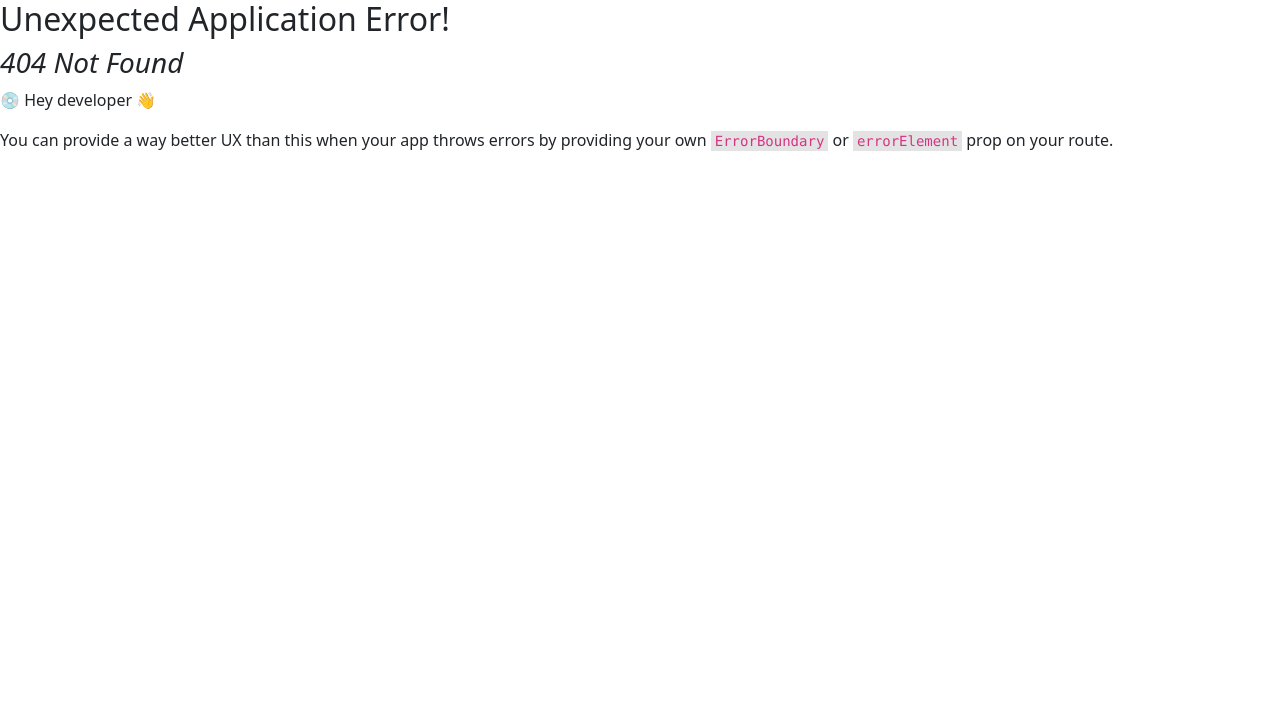
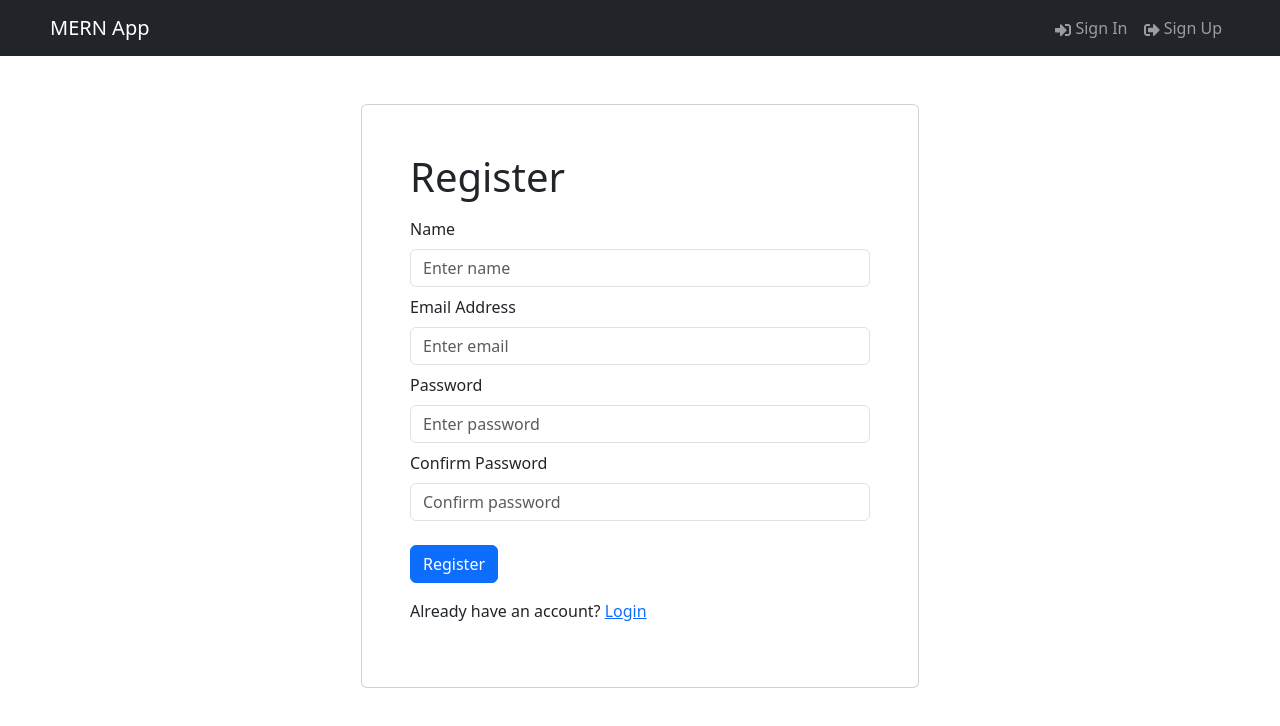
Before and after one commit to sandarudivyantha/mern_auth_project, a React (Vite) app in the folder frontend/: page /register in a window 1280 px wide. Before the commit this address had no page. Shown: the top 726 px of the page. Built offline with nearby package versions, Linux system fonts and the light colour scheme.

Commit message:
Register user screen created

```diff
--- a/frontend/src/main.jsx
+++ b/frontend/src/main.jsx
@@ -10,6 +10,7 @@
 import 'bootstrap/dist/css/bootstrap.min.css';
 import HomeScreen from './screens/HomeScreen';
 import LoginScreen from './screens/LoginScreen.jsx';
+import RegisterScreen from './screens/RegisterScreen.jsx';
 
 // Create the router using createBrowserRouter
 const router = createBrowserRouter(
@@ -17,6 +18,7 @@
     <Route path="/" element={<App />}>
       <Route index={true} element={<HomeScreen />} />
       <Route path='/login' element={<LoginScreen />} />
+      <Route path='/register' element={<RegisterScreen />} />
     </Route>
   )
 );
--- /dev/null
+++ b/frontend/src/screens/RegisterScreen.jsx
@@ -0,0 +1,74 @@
+import { useState } from 'react';
+import { Link } from 'react-router-dom';
+import { Form, Button, Row, Col } from 'react-bootstrap';
+import FormContainer from '../components/FormContainer';
+
+const RegisterScreen = () => {
+  const [name, setName] = useState('');
+  const [email, setEmail] = useState('');
+  const [password, setPassword] = useState('');
+  const [confirmPassword, setConfirmPassword] = useState('');
+
+  const submitHandler = async (e) => {
+    e.preventDefault();
+    console.log('submit');
+  };
+
+  return (
+    <FormContainer>
+      <h1>Register</h1>
+      <Form onSubmit={submitHandler}>
+        <Form.Group className='my-2' controlId='name'>
+          <Form.Label>Name</Form.Label>
+          <Form.Control
+            type='name'
+            placeholder='Enter name'
+            value={name}
+            onChange={(e) => setName(e.target.value)}
+          ></Form.Control>
+        </Form.Group>
+
+        <Form.Group className='my-2' controlId='email'>
+          <Form.Label>Email Address</Form.Label>
+          <Form.Control
+            type='email'
+            placeholder='Enter email'
+            value={email}
+            onChange={(e) => setEmail(e.target.value)}
+          ></Form.Control>
+        </Form.Group>
+
+        <Form.Group className='my-2' controlId='password'>
+          <Form.Label>Password</Form.Label>
+          <Form.Control
+            type='password'
+            placeholder='Enter password'
+            value={password}
+            onChange={(e) => setPassword(e.target.value)}
+          ></Form.Control>
+        </Form.Group>
+        <Form.Group className='my-2' controlId='confirmPassword'>
+          <Form.Label>Confirm Password</Form.Label>
+          <Form.Control
+            type='password'
+            placeholder='Confirm password'
+            value={confirmPassword}
+            onChange={(e) => setConfirmPassword(e.target.value)}
+          ></Form.Control>
+        </Form.Group>
+
+        <Button type='submit' variant='primary' className='mt-3'>
+          Register
+        </Button>
+      </Form>
+
+      <Row className='py-3'>
+        <Col>
+          Already have an account? <Link to={`/login`}>Login</Link>
+        </Col>
+      </Row>
+    </FormContainer>
+  );
+};
+
+export default RegisterScreen;
```
